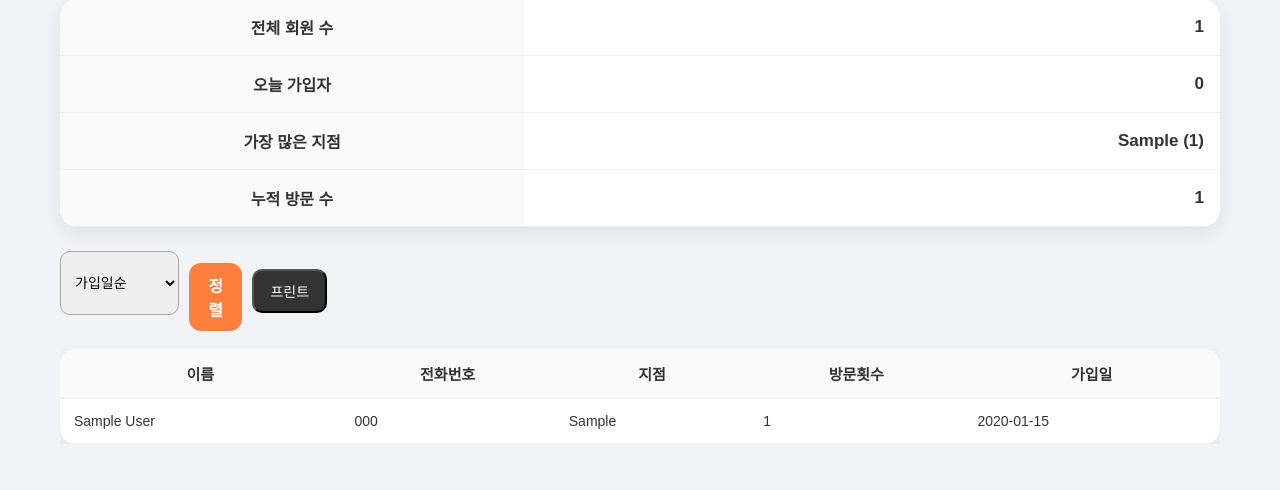
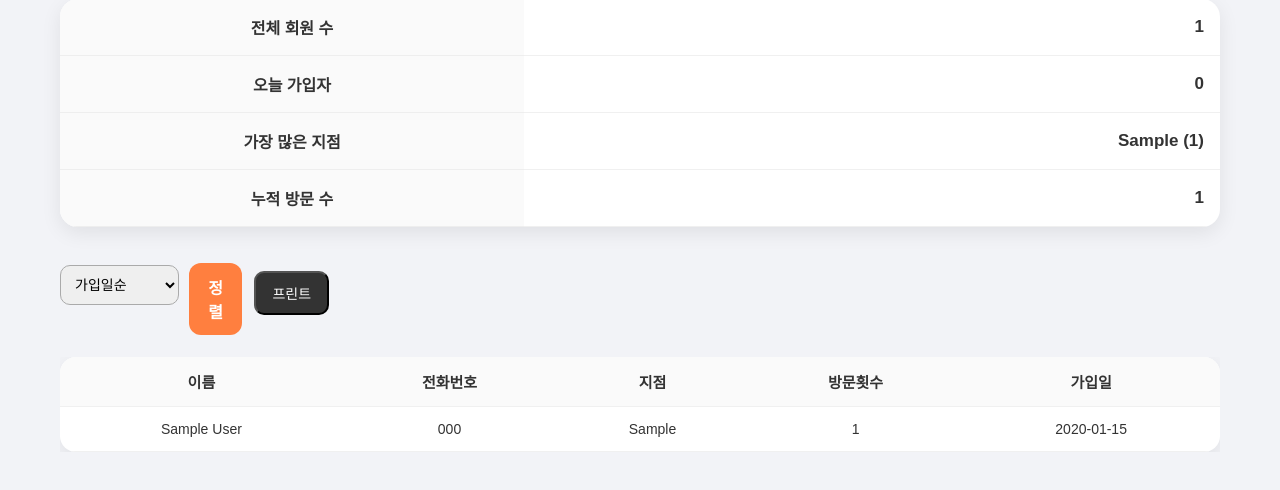
Before and after one commit to hanybeee67/everest-MP, a Flask app: page /admin/members in a window 1280 px wide. Shown: the part 95-585 px from the top of the page. Run offline with Flask 3, Linux system fonts and the light colour scheme; tables that the repository leaves empty hold one stand-in row (values such as "Sample post").

Commit message:
update main

```diff
--- a/static/style.css
+++ b/static/style.css
@@ -261,3 +261,59 @@ select {
         box-shadow: none;
     }
 }
+/* =====================================
+   관리자 화면 전문 개선 – members.html 전용
+===================================== */
+
+/* 정렬/프린트 가로 정렬 */
+.toolbar {
+    display: flex;
+    flex-direction: row;
+    align-items: center;
+    gap: 12px;
+    margin: 22px 0;
+}
+
+.sort-area {
+    display: flex;
+    flex-direction: row;
+    align-items: center;
+    gap: 10px;
+}
+
+/* 작은 정렬 버튼 */
+.small-btn {
+    width: auto !important;
+    padding: 12px 18px !important;
+}
+
+/* 회원 목록 테이블 균형 */
+.member-table th,
+.member-table td {
+    text-align: center;
+    padding: 14px 12px;
+    border-bottom: 1px solid #f0f0f0;
+}
+
+.member-table thead th {
+    background: #fafafa;
+    font-weight: 700;
+    font-size: 15px;
+}
+
+.member-table tbody td {
+    font-size: 14px;
+}
+
+/* 프린트 시 최적화 */
+@media print {
+    .toolbar,
+    .stats-table,
+    .page-title {
+        display: none !important;
+    }
+
+    .member-table {
+        box-shadow: none !important;
+    }
+}
--- a/templates/members.html
+++ b/templates/members.html
@@ -30,7 +30,7 @@
                     {% if top_branch_name %}
                         {{ top_branch_name }} ({{ top_branch_count }})
                     {% else %}
-                        -
+                        없음 (0)
                     {% endif %}
                 </td>
             </tr>
@@ -41,10 +41,10 @@
         </table>
     </div>
 
-    <!-- 정렬 / 프린트 -->
+    <!-- 정렬 + 프린트 -->
     <div class="toolbar">
 
-        <form method="get" style="display:flex; gap:10px;">
+        <form method="get" class="sort-area">
             <select name="sort" class="admin-select">
                 <option value="date"   {% if sort=='date'   %}selected{% endif %}>가입일순</option>
                 <option value="name"   {% if sort=='name'   %}selected{% endif %}>이름순</option>
@@ -52,15 +52,16 @@
                 <option value="visit"  {% if sort=='visit'  %}selected{% endif %}>방문횟수순</option>
             </select>
 
-            <button class="btn" style="width:auto; padding:10px 18px;">정렬</button>
+            <button class="btn small-btn">정렬</button>
         </form>
 
-        <button class="print-btn" onclick="window.print()">프린트</button>
+        <button class="print-btn">프린트</button>
     </div>
 
-    <!-- 회원 목록 테이블 -->
+    <!-- 회원 목록 -->
     <div class="table-wrapper">
-        <table>
+        <table class="member-table">
+            <thead>
                 <tr>
                     <th>이름</th>
                     <th>전화번호</th>
@@ -68,7 +69,9 @@
                     <th>방문횟수</th>
                     <th>가입일</th>
                 </tr>
+            </thead>
 
+            <tbody>
             {% for m in members %}
                 <tr>
                     <td>{{ m.name }}</td>
@@ -78,9 +81,15 @@
                     <td>{{ m.created_at }}</td>
                 </tr>
             {% endfor %}
+            </tbody>
         </table>
     </div>
 
 </div>
+
+<script>
+document.querySelector(".print-btn").onclick = () => window.print();
+</script>
+
 </body>
 </html>
```
Lines whose indentation alone changed are shown as unchanged.
